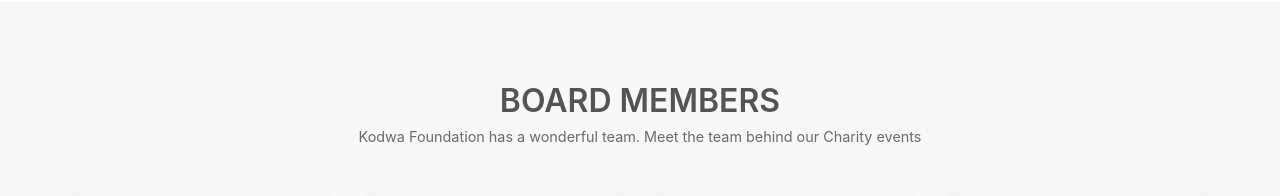
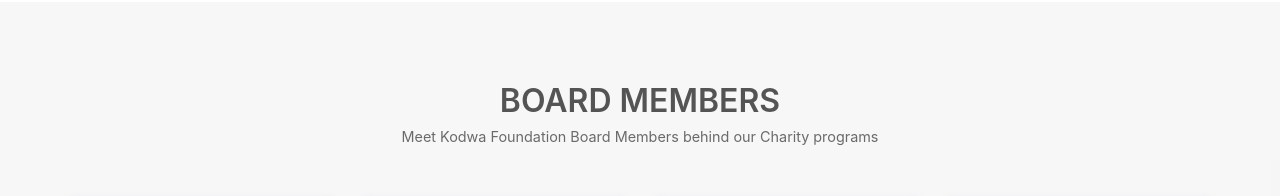
Before and after one commit to Peterodoyo/KODWA, a plain HTML site: page index.html in a window 1280 px wide. Shown: the part 2380-2576 px from the top of the page. Drawn offline with Linux system fonts and the light colour scheme.

Commit message:
Update index.html

```diff
--- a/index.html
+++ b/index.html
@@ -296,7 +296,7 @@
             <div class="container">
                 <div class="session-title row">
                       <h2>BOARD MEMBERS </h2>
-                      <p>Kodwa Foundation has a wonderful team. Meet the team behind our Charity events</p>
+                      <p> Meet Kodwa Foundation Board Members behind our Charity programs </p>
                 </div>
                 <div class="row team-row">
                     <div class="col-md-3 col-sm-6">
```
